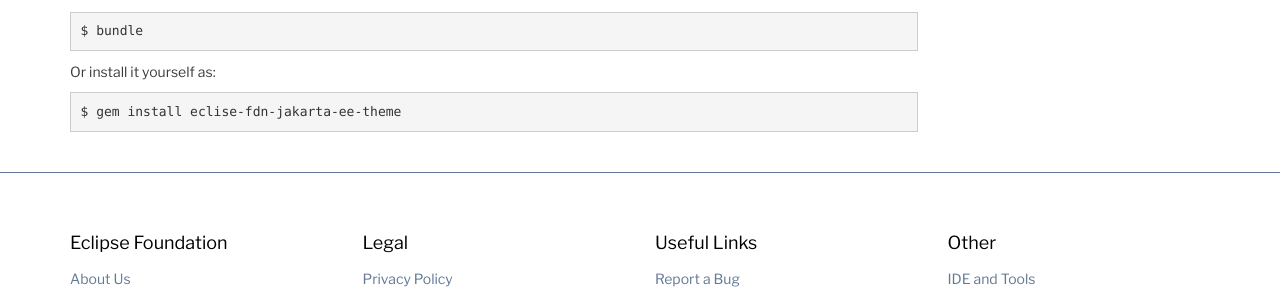
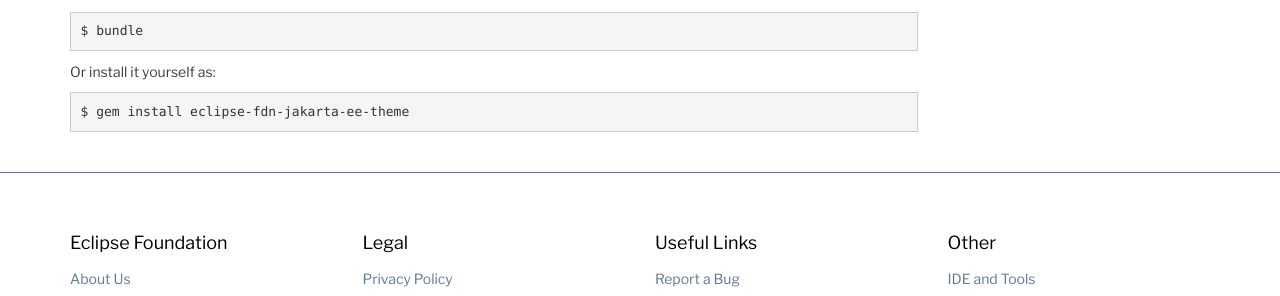
Before and after one commit to jakartaee/jekyll-theme-jakarta-ee, a Jekyll site: the page built from README.md, in a window 1280 px wide. Shown: the part 720-1016 px from the top of the page. Built offline with Jekyll 4.4.1, drawn with Linux system fonts in a browser that asks for light colours; our own code applies the rules of GitHub Pages for plain Markdown files; comment, search, counter and statistics services are not loaded; the repository's description, which GitHub fills in, is left out.

```diff
--- a/README.md
+++ b/README.md
@@ -22,4 +22,4 @@ And then execute:
 
 Or install it yourself as:
 
-    $ gem install eclise-fdn-jakarta-ee-theme
+    $ gem install eclipse-fdn-jakarta-ee-theme
--- a/_includes/footer.html
+++ b/_includes/footer.html
@@ -91,5 +91,4 @@
     </div>
   </div>
 </footer>
-</body>
-</html>
+<script src="https://jakarta.ee/js/solstice.js"></script>
```
